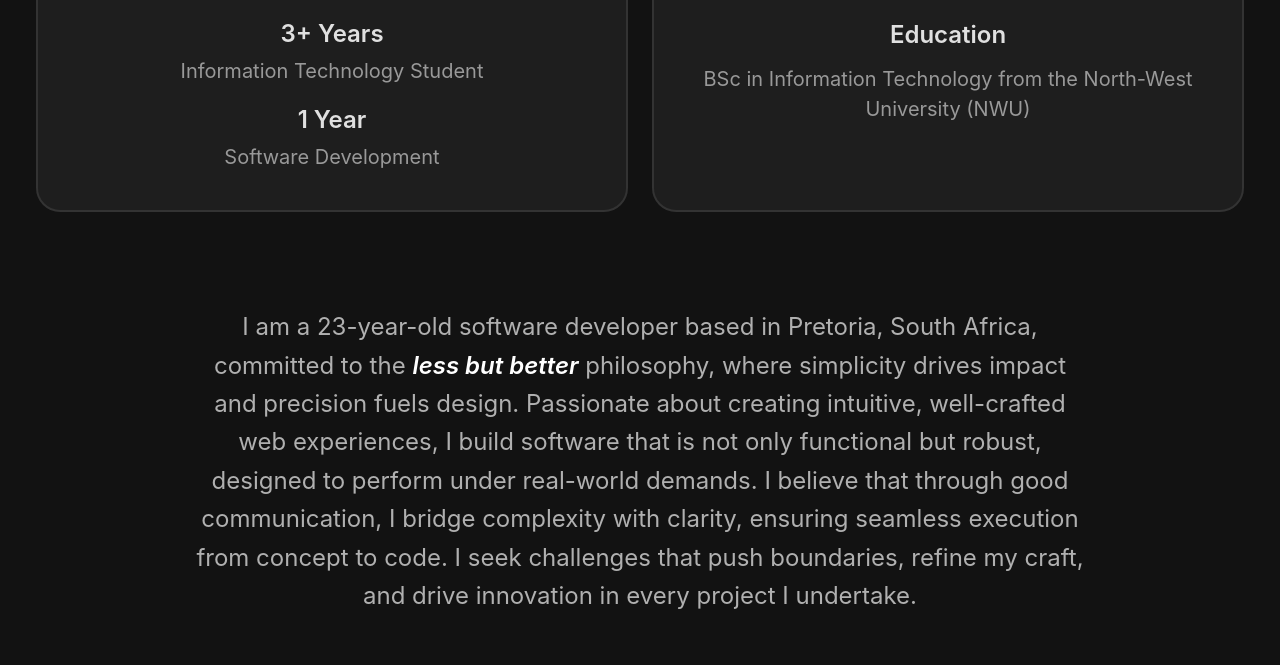
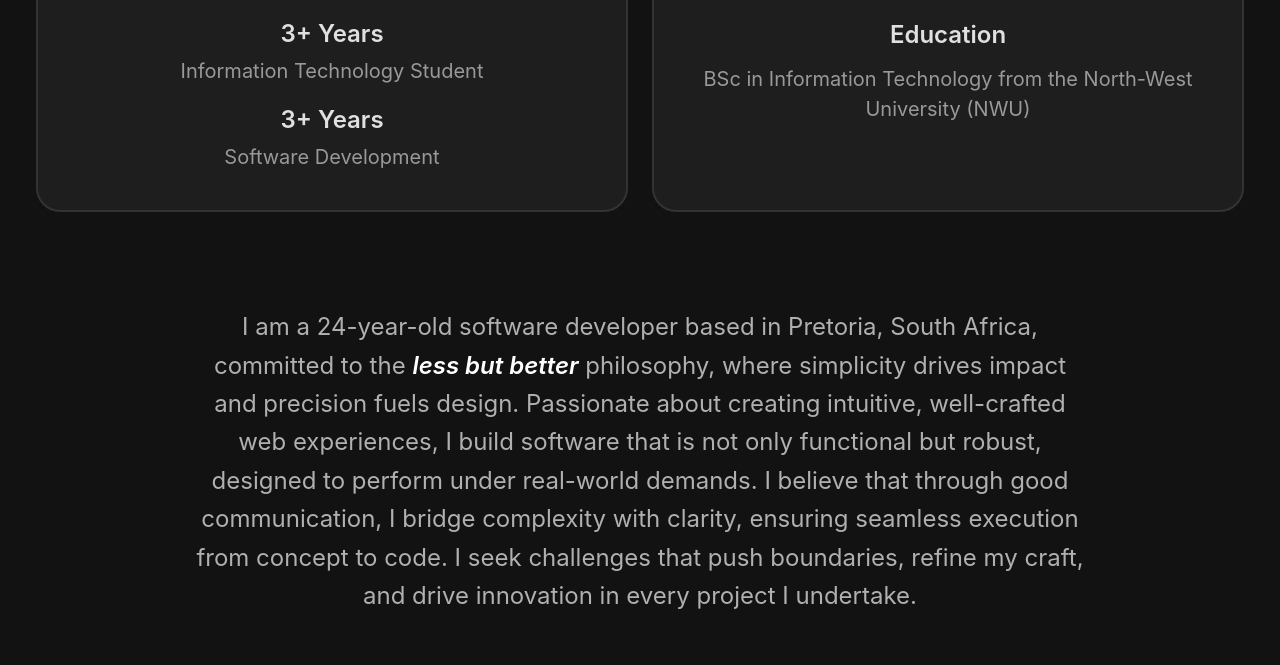
Before and after one commit to Robotbino/PorfolioWebsite, an Angular app: page /home in a window 1280 px wide. Shown: the part 1389-2054 px from the top of the page. Built offline with nearby package versions, Linux system fonts and the light colour scheme.

Commit message:
Age fixing and Years of Exp

```diff
--- a/src/app/landingpage/landingpage.component.html
+++ b/src/app/landingpage/landingpage.component.html
@@ -88,7 +88,7 @@
               <span class="card-item-text">Information Technology Student</span>
             </div>
             <div class="card-item">
-              <span class="card-item-title">1 Year</span>
+              <span class="card-item-title">3+ Years</span>
               <span class="card-item-text">Software Development</span>
             </div>
           </div>
@@ -106,7 +106,7 @@
       </div>
 
       <p class="about-text">
-        I am a 23-year-old software developer based in Pretoria, South Africa, committed to the
+        I am a 24-year-old software developer based in Pretoria, South Africa, committed to the
         <em style="font-size: x-large;">less but better</em> philosophy, where simplicity drives impact and precision
         fuels design.
         Passionate about creating intuitive, well-crafted web experiences, I build software that is
```
